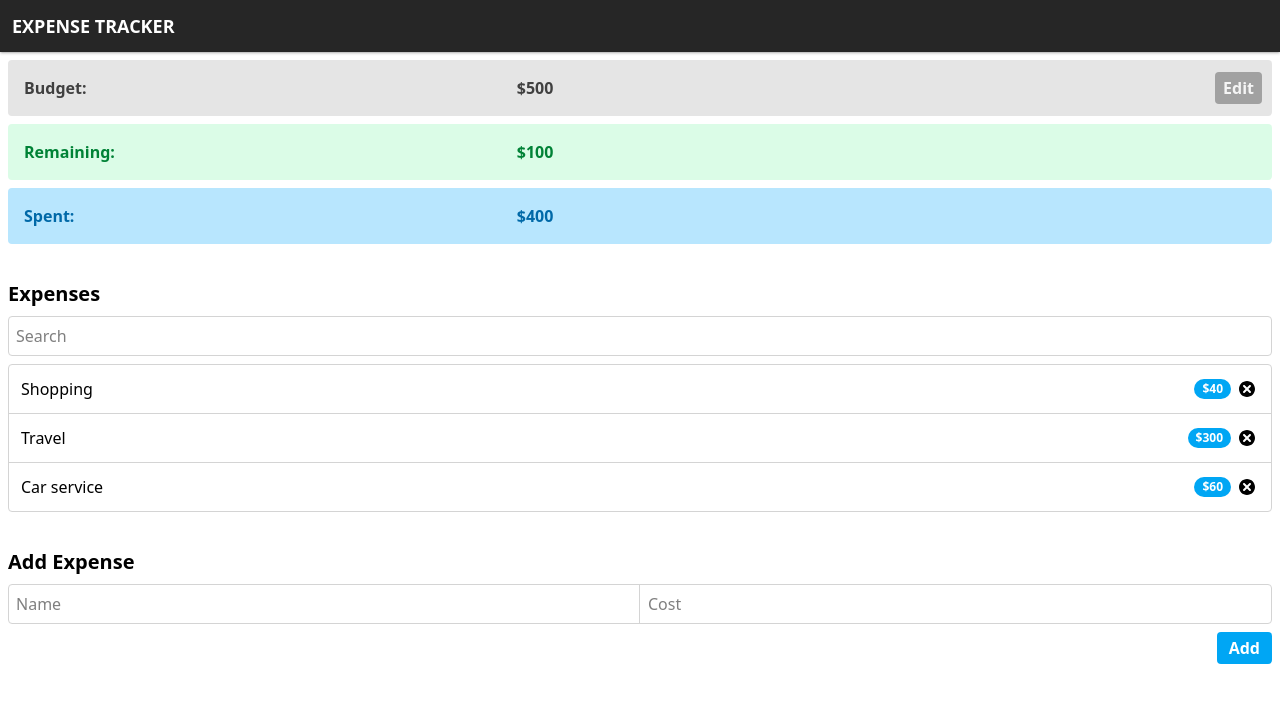
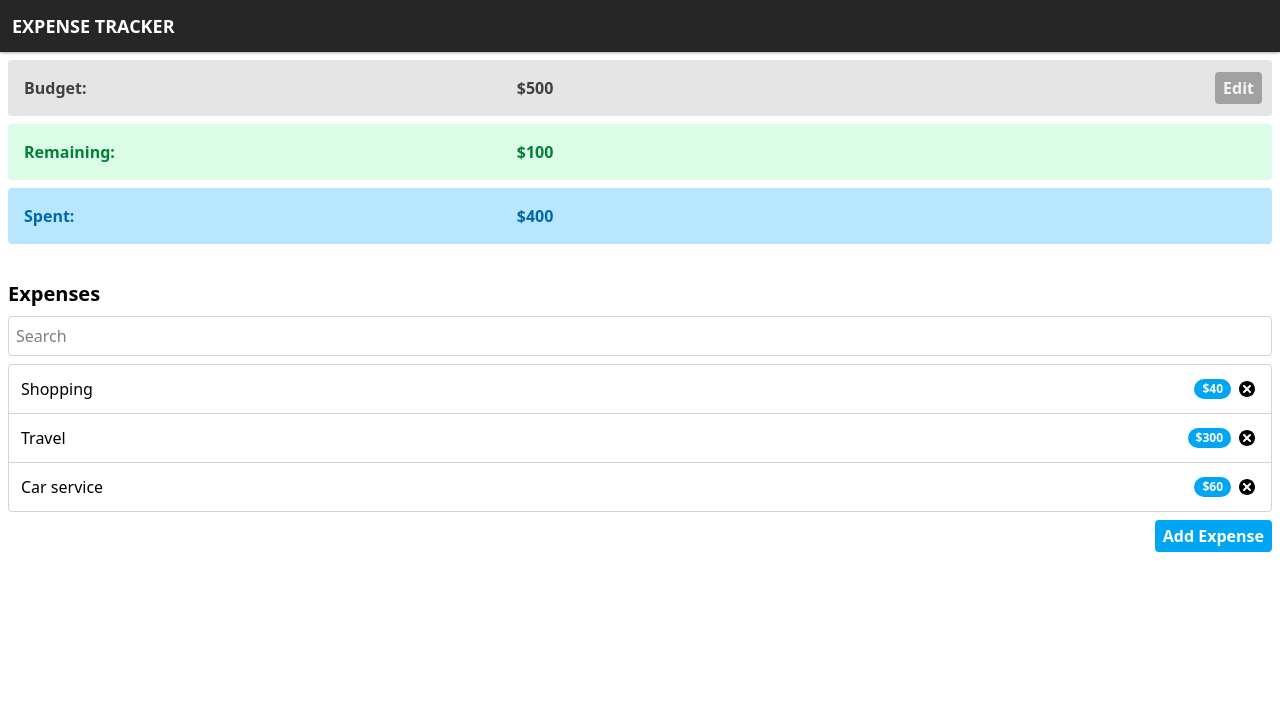
Before and after one commit to mwildan-hafidz/react-expense-tracker, a React (Vite) app: page / in a window 1280 px wide. Shown: the top 702 px of the page. Built offline with nearby package versions, Linux system fonts and the light colour scheme.

Commit message:
feat: use modal for adding expense

```diff
--- a/src/App.jsx
+++ b/src/App.jsx
@@ -2,7 +2,6 @@ import AppProvider from "./AppProvider.jsx";
 import Navbar from "./Navbar.jsx";
 import Boxes from "./Boxes.jsx";
 import Expenses from "./Expenses.jsx";
-import Form from "./Form.jsx";
 
 export default function App() {
   return (
@@ -17,11 +16,6 @@ export default function App() {
         <h1 className="text-xl font-semibold mb-2">Expenses</h1>
         <Expenses />
       </div>
-
-      <div className="mt-5 p-2">
-        <h1 className="text-xl font-semibold mb-2">Add Expense</h1>
-        <Form />
-      </div>
     </AppProvider>
   );
 }
--- a/src/Expenses.jsx
+++ b/src/Expenses.jsx
@@ -1,9 +1,10 @@
-import { useContext, useEffect, useState } from "react";
+import { useContext, useEffect, useRef, useState } from "react";
 import { AppContext } from "./AppContext.js";
+import { GrFormClose } from "react-icons/gr";
 import List from "./List.jsx";
 
 export default function Expenses() {
-  const { expenses } = useContext(AppContext);
+  const { expenses, dispatch } = useContext(AppContext);
 
   const [search, setSearch] = useState("");
   const [visibleExpenses, setVisibleExpenses] = useState(expenses);
@@ -26,6 +27,33 @@ export default function Expenses() {
     }
   }, [search, expenses]);
 
+  const [isAdding, setIsAdding] = useState(false);
+  const [name, setName] = useState("");
+  const [cost, setCost] = useState("");
+  const inputRef = useRef(null)
+
+  useEffect(() => {
+    if (isAdding) {
+      inputRef.current.focus();
+    }
+  }, [isAdding]);
+
+  const handleSubmit = (event) => {
+    event.preventDefault();
+
+    if (!name.trim()) return;
+
+    dispatch({
+      type: "addexpense",
+      content: name.trim(),
+      cost: parseFloat(cost),
+    });
+
+    setName("");
+    setCost("");
+    setIsAdding(false);
+  }
+
   return (
     <>
       <input
@@ -38,7 +66,59 @@ export default function Expenses() {
         onChange={(event) => setSearch(event.target.value)}
         disabled={expenses.length === 0}
       />
+
       <List expenses={visibleExpenses} />
+
+      <button
+        className="bg-sky-500 px-2 py-1 rounded text-white font-semibold block mt-2 ml-auto"
+        onClick={() => setIsAdding(true)}
+      >
+        Add Expense
+      </button>
+      {isAdding ? <div className="fixed inset-0 bg-black/30 flex justify-center items-center">
+        <div className="bg-white rounded p-5 shadow/25 w-2xs relative">
+          <form
+            onSubmit={handleSubmit}
+          >
+            <h1 htmlFor="cost-edit" className="font-semibold block mb-2">Add Expense</h1>
+            <div className="grid grid-cols-5 mb-2 rounded *:p-2 outline outline-neutral-300 -outline-offset-1 divide-x divide-neutral-300 focus-within:outline-2 focus-within:outline-sky-500">
+              <input
+                required
+                type="text"
+                className="block w-full outline-0 col-span-3"
+                placeholder="Name"
+                name="name"
+                autoComplete="off"
+                value={name}
+                onChange={(event) => setName(event.target.value)}
+                ref={inputRef}
+              />
+              <input
+                required
+                type="number"
+                className="block w-full outline-0"
+                placeholder="Cost"
+                name="cost"
+                autoComplete="off"
+                value={cost}
+                onChange={(event) => setCost(event.target.value)}
+              />
+            </div>
+            <button
+              type="submit"
+              className="block bg-sky-500 font-semibold text-white rounded px-2 py-1 ml-auto"
+            >
+              Add
+            </button>
+          </form>
+          <button
+            className="absolute top-5 right-5 cursor-pointer hover:*:opacity-50"
+            onClick={() => setIsAdding(false)}
+          >
+            <GrFormClose />
+          </button>
+        </div>
+      </div> : null}
     </>
   )
 }
--- a/src/Form.jsx
+++ /dev/null
@@ -1,59 +0,0 @@
-import { useState, useContext } from "react";
-import { AppContext } from "./AppContext.js";
-
-export default function Form() {
-  const [name, setName] = useState("");
-  const [cost, setCost] = useState("");
-
-  const { dispatch } = useContext(AppContext);
-
-  const handleSubmit = (event) => {
-    event.preventDefault();
-
-    if (!name.trim()) return;
-
-    dispatch({
-      type: "addexpense",
-      content: name.trim(),
-      cost: parseFloat(cost),
-    });
-
-    setName("");
-    setCost("");
-  }
-
-  return (
-    <form onSubmit={handleSubmit}>
-      <div className="grid grid-cols-2 mb-2 rounded *:p-2 outline outline-neutral-300 -outline-offset-1 divide-x divide-neutral-300 focus-within:outline-2 focus-within:outline-sky-500">
-        <input
-          required
-          type="text"
-          className="block w-full outline-0"
-          placeholder="Name"
-          name="name"
-          autoComplete="off"
-          value={name}
-          onChange={(event) => setName(event.target.value)}
-        />
-        <input
-          required
-          type="number"
-          className="block w-full outline-0"
-          placeholder="Cost"
-          name="cost"
-          autoComplete="off"
-          value={cost}
-          onChange={(event) => setCost(event.target.value)}
-        />
-      </div>
-      <div className="flex justify-end gap-2">
-        <button
-          type="submit"
-          className="block px-3 py-1 bg-sky-500 text-white font-semibold rounded cursor-pointer"
-        >
-          Add
-        </button>
-      </div>
-    </form>
-  );
-}
```
